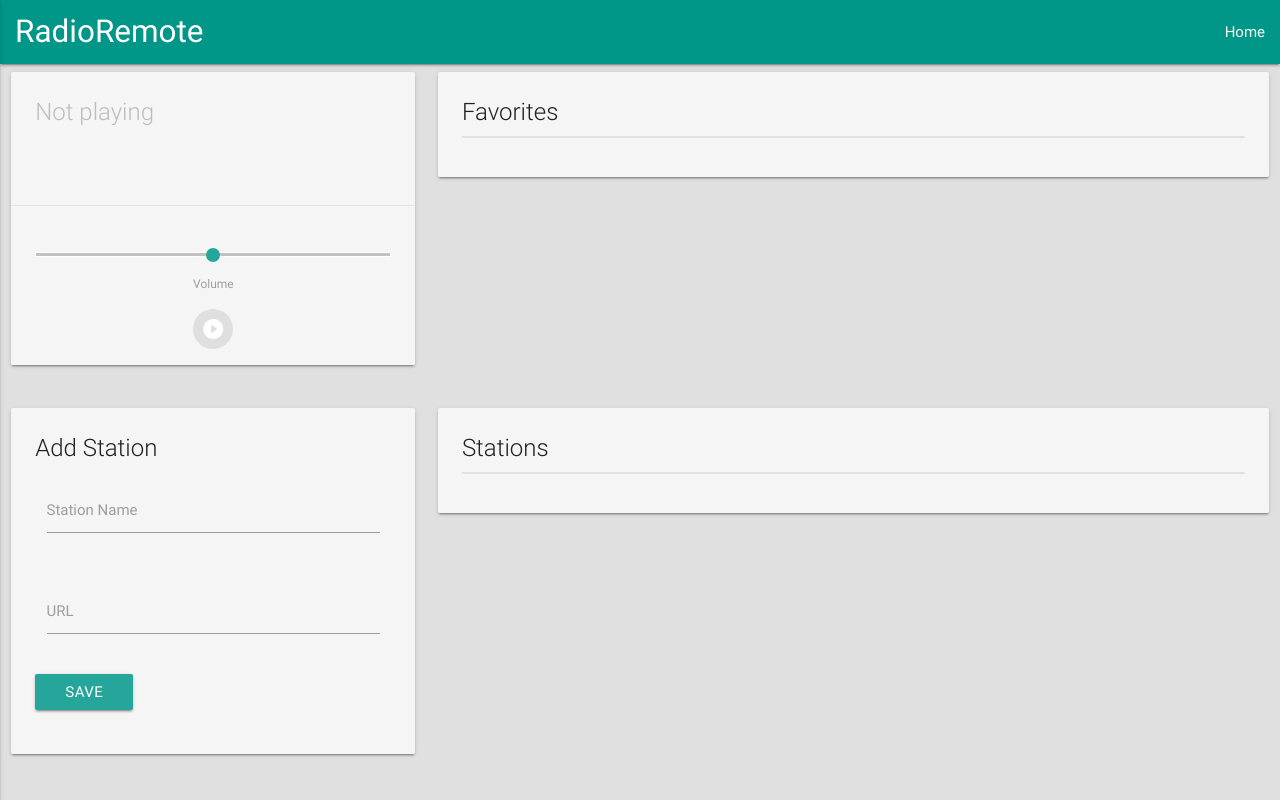
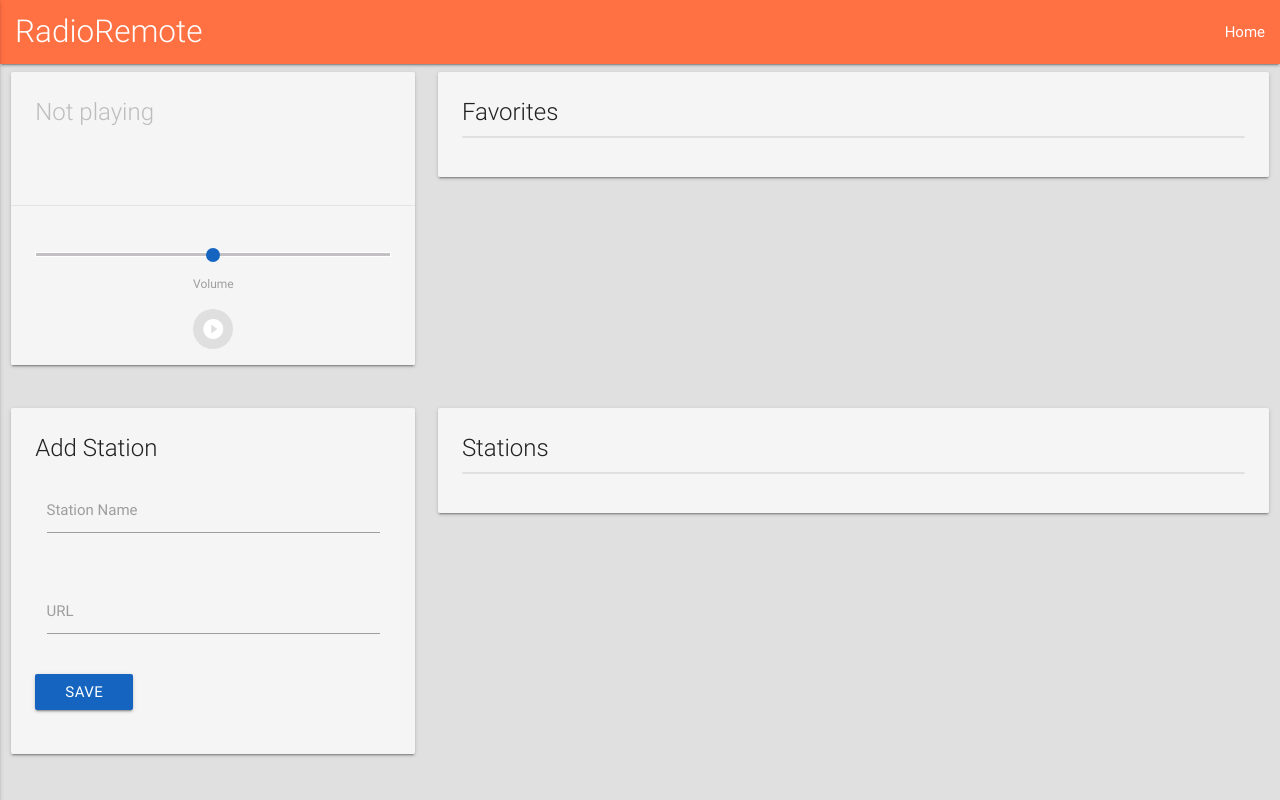
Before and after one commit to mKaloer/rpi-radio-player, a Flask app: page / in a window 1280 px wide. Run offline with Flask 2, Linux system fonts and the light colour scheme; some libraries are stand-ins or nearby versions.

Commit message:
Style changes

```diff
--- a/app-server/app-server/static/css/style.css
+++ b/app-server/app-server/static/css/style.css
@@ -1,3 +1,8 @@
+/*
+  Color palette:
+  https://material.io/color/#!/?view.left=0&view.right=0&secondary.color=1565C0&primary.color=FF5722
+*/
+
 @media only screen and (min-width: 601px) {
     nav .brand-logo {
 	margin-left: 15px;
@@ -8,3 +13,34 @@
     min-height: 3em;
     display: block;
 }
+
+.brand-logo {
+    font-weight: 300;
+}
+
+input[type=range]+.thumb {
+    background-color: #1565c0;
+}
+
+input[type=range]::-webkit-slider-thumb {
+    background-color: #1565c0;
+}
+
+input[type=range]::-ms-thumb {
+    background-color: #1565c0;
+}
+
+input[type=range]::-moz-range-thumb {
+    background-color: #1565c0;
+}
+
+
+/* label focus color */
+.input-field input[type=text]:focus + label {
+    color: #1565c0;
+}
+/* label underline focus color */
+.input-field input[type=text]:focus {
+    border-bottom: 1px solid #1565c0;
+    box-shadow: 0 1px 0 0 #000;
+}
--- a/app-server/app-server/templates/cards/add_station_card.html
+++ b/app-server/app-server/templates/cards/add_station_card.html
@@ -5,18 +5,18 @@
       <form id="add-station-form">
 	<div class="row">
 	  <div class="input-field col s12">
-	    <input name="name" id="add-station-name" type="text" class="validate">
+	    <input name="name" id="add-station-name" type="text">
 	    <label for="add-station-name">Station Name</label>
 	  </div>
 	</div>
 	<div class="row">
 	  <div class="input-field col s12">
-	    <input name="url" id="add-station-url" type="text" class="validate">
+	    <input name="url" id="add-station-url" type="url" class="validate">
 	    <label for="add-station-url">URL</label>
 	  </div>
 	</div>
 	<div class="row">
-	  <button class="btn waves-effect waves-light" type="submit" name="action">Save</button>
+	  <button class="btn waves-effect waves-light blue darken-3" type="submit" name="action">Save</button>
 	</div>
       </form>
     </div>
--- a/app-server/app-server/templates/cards/favorites_card.html
+++ b/app-server/app-server/templates/cards/favorites_card.html
@@ -4,7 +4,7 @@
       <span class="card-title">Favorites</span>
       <ul class="collection">
 	<li class="collection-item avatar" rv-each-station="radio.favorites" rv-data-station="station.id">
-	  <button class="circle btn-floating waves-effect waves-light teal lighten-2 play-station-btn" rv-on-click="radioController.play_station">
+	  <button class="circle btn-floating waves-effect waves-light blue darken-3 play-station-btn" rv-on-click="radioController.play_station">
 	    <i class="material-icons">playlist_play</i>
 	  </button>
 	  <span class="title">{ station.name }</span>
--- a/app-server/app-server/templates/cards/stations_card.html
+++ b/app-server/app-server/templates/cards/stations_card.html
@@ -4,7 +4,7 @@
       <span class="card-title">Stations</span>
       <ul class="collection">
 	<li class="collection-item avatar" rv-each-station="radio.stations" rv-data-station="station.id">
-	  <button class="circle btn-floating waves-effect waves-light teal lighten-2 play-station-btn" rv-on-click="radioController.play_station">
+	  <button class="circle btn-floating waves-effect waves-light blue darken-3 play-station-btn" rv-on-click="radioController.play_station">
 	    <i class="material-icons">playlist_play</i>
 	  </button>
 	  <span class="title">{ station.name }</span>
--- a/app-server/app-server/templates/layout.html
+++ b/app-server/app-server/templates/layout.html
@@ -13,6 +13,7 @@
     <meta name="mobile-web-app-capable" content="yes">
     <meta name="apple-mobile-web-app-capable" content="yes">
     <meta name="apple-mobile-web-app-status-bar-style" content="black">
+    <meta name="theme-color" content="#c41c00" />
     <link rel="apple-touch-icon" href="{{ url_for('static', filename='img/icon.png') }}"/>
     <link rel="apple-touch-icon-precomposed" sizes="144x144" href="{{ url_for('static', filename='img/icon.png') }}">
 
@@ -21,10 +22,10 @@
   </head>
 
   <body class="grey lighten-2">
-
+    <div class="navbar-fixed">
       <nav>
-      <div class="nav-wrapper teal">
-	<a href="#" class="brand-logo">RadioRemote</a>
+	<div class="nav-wrapper deep-orange lighten-1">
+	  <a href="/" class="brand-logo">RadioRemote</a>
 	  <a href="#" data-activates="mobile-menu" class="button-collapse"><i class="material-icons">menu</i></a>
 	  <ul id="nav-mobile" class="right hide-on-med-and-down">
 	    <li><a href="/">Home</a></li>
@@ -34,7 +35,7 @@
 	  </ul>
 	</div>
       </nav>
-
+    </div>
     {% for message in get_flashed_messages() %}
     <script type="text/javascript">
       Materialize.toast('{{ message }}', 4000)
```
Also changed, not shown: app-server/app-server/static/img/icon.png, app-server/app-server/static/img/icon_highres.png. Lines whose indentation alone changed are shown as unchanged.
